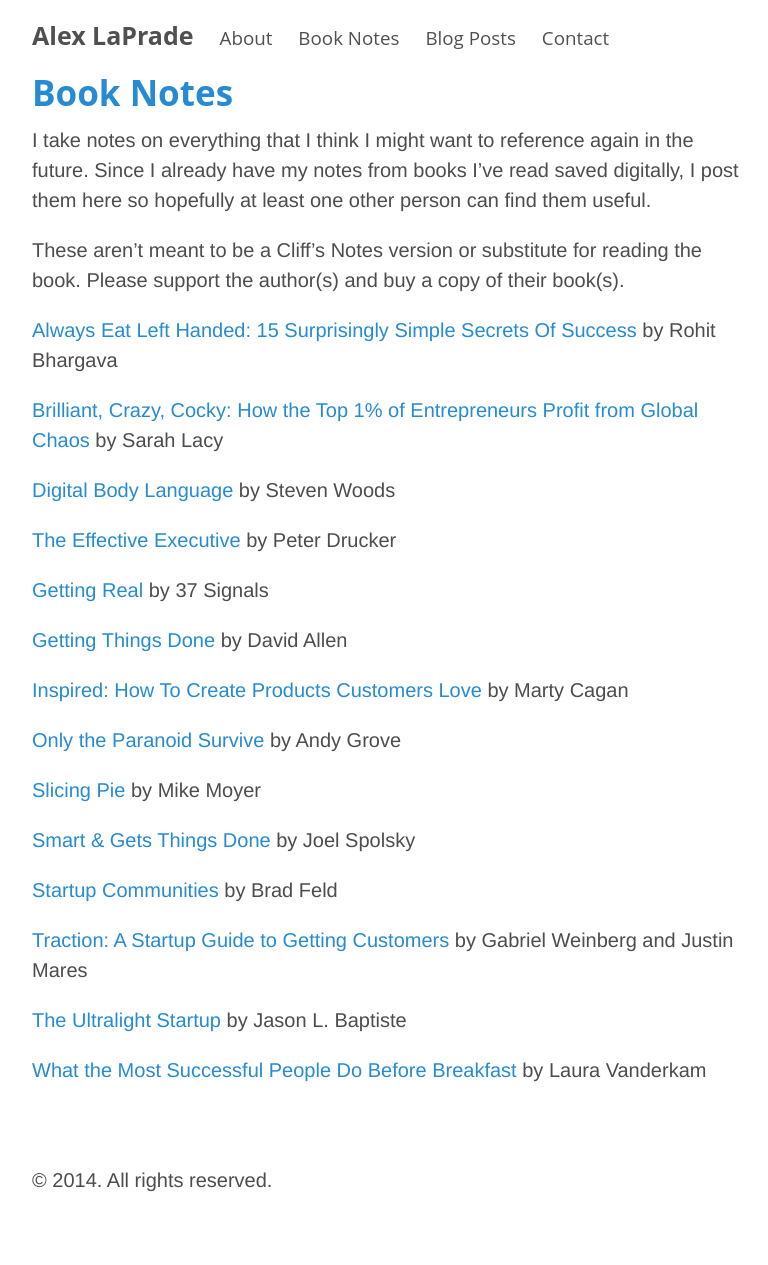
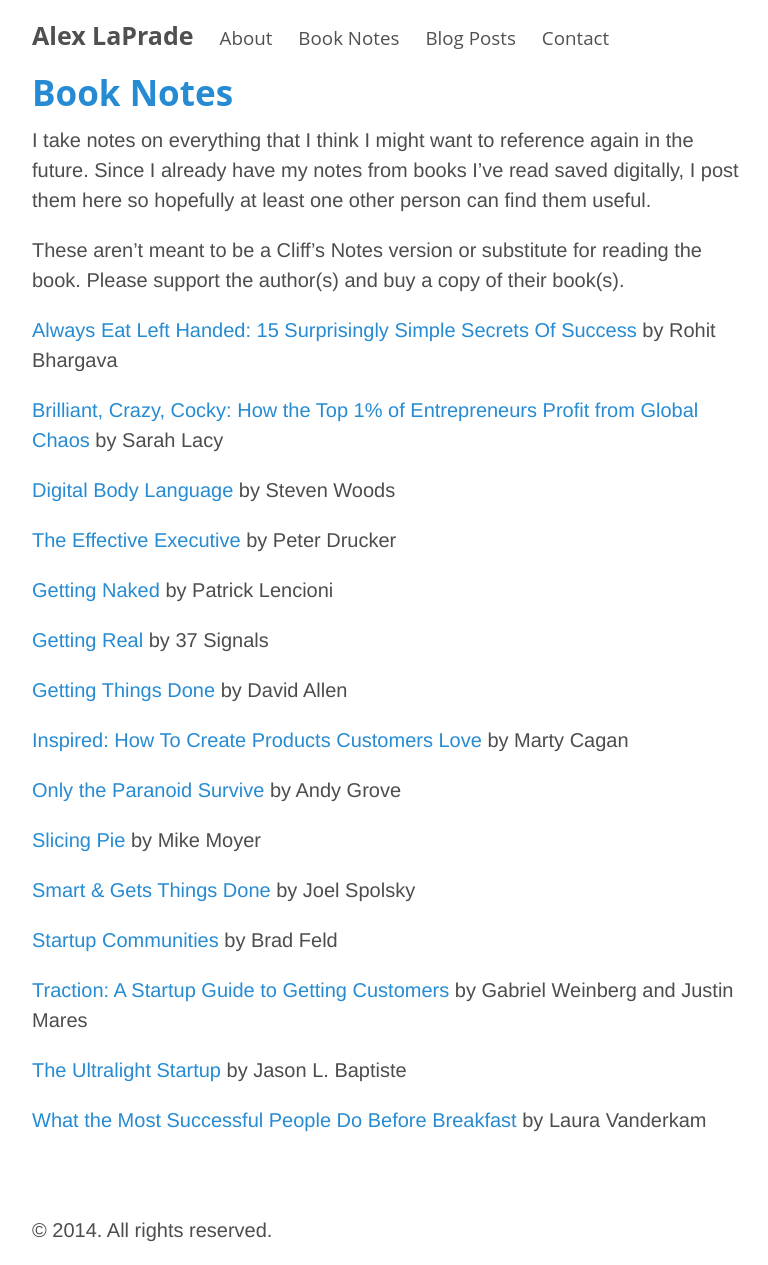
Before and after one commit to laprade/laprade.github.io, a Jekyll site: the page built from book-notes.md, in a window 1280 px wide. Shown: the whole page, without its empty margins (248-1016 px from the left). Built offline with Jekyll 4.4.1, drawn with Linux system fonts in a browser that asks for light colours; before the commit the page ends 1215 px from its top, so only the background shows below that.

Commit message:
update to book notes to include link to Getting Naked

```diff
--- a/book-notes.md
+++ b/book-notes.md
@@ -14,6 +14,8 @@
 [Digital Body Language](/digital-body-language/) by Steven Woods
 
 [The Effective Executive](/effective-executive/) by Peter Drucker
+
+[Getting Naked](/getting-naked/) by Patrick Lencioni
 
 [Getting Real](/getting-real) by 37 Signals
 
```
